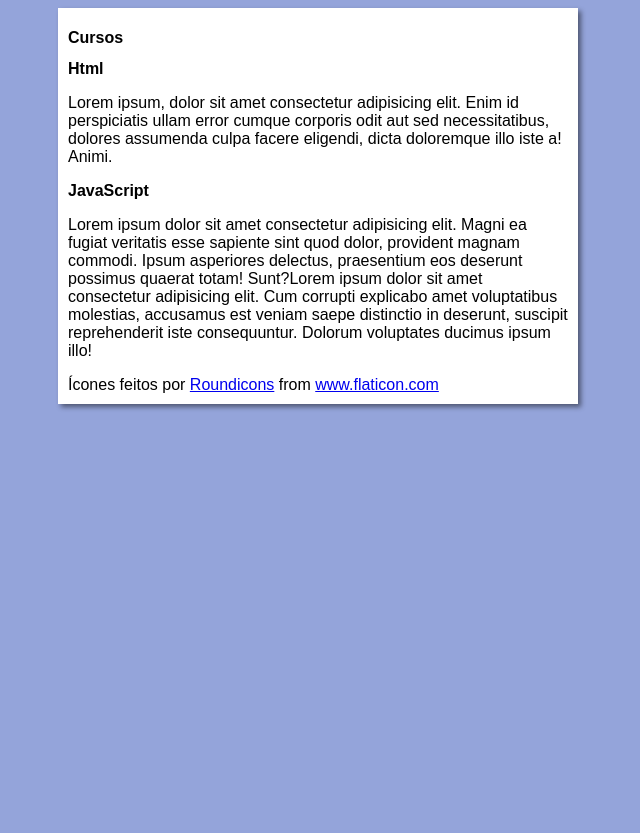
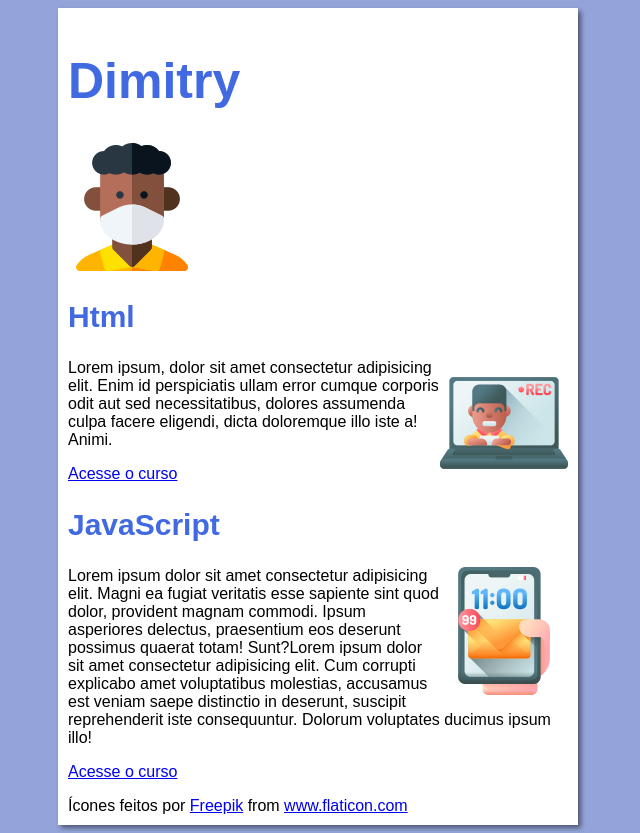
Before and after one commit to dimitrymm/projeto-site, a plain HTML site: page index.html in a window 1280 px wide. Shown: the whole page, without its empty margins (322-962 px from the left). Before the commit the page ends 800 px from the top, so only its background shows below. Drawn offline with Linux system fonts and the light colour scheme.

Commit message:
Update CSS

```diff
--- a/estilos/style.css
+++ b/estilos/style.css
@@ -9,6 +9,21 @@ body{
 
 }
 
+h1{
+    font-size: 50px;
+    font-weight: 600;
+    color: royalblue;
+
+
+}
+
+h2{
+    font-size: 30px;
+    font-weight: 600;
+    color: royalblue;
+
+}
+
 main{
 
     background-color: white;
@@ -17,3 +32,8 @@ main{
     padding: 10px;
     box-shadow: 3px 3px 5px rgba(0, 0, 0,0.473);
 }
+
+img.lado{
+
+    float: right;
+}
--- a/index.html
+++ b/index.html
@@ -10,20 +10,25 @@
 
     <main>
         <header>
-            <h1>Cursos</h1>
+            <h1>Dimitry</h1>
+            <img src="imagens/mascara-medica.png" alt="Logo Eu">
         </header>
         <article>
             <h2>Html</h2>
+            <img class="lado" src="imagens/gravacao-de-video.png" alt="Videos">
             <p>Lorem ipsum, dolor sit amet consectetur adipisicing elit. Enim id perspiciatis ullam error cumque corporis odit aut sed necessitatibus, dolores assumenda culpa facere eligendi, dicta doloremque illo iste a! Animi.</p>
+            <p><a href="conteudo.html">Acesse o curso</a> </p>
         </article>
 
         <article>
             <h2>JavaScript</h2>
+            <img class="lado" src="imagens/smartphone.png" alt="Smartphones">
             <p>Lorem ipsum dolor sit amet consectetur adipisicing elit. Magni ea fugiat veritatis esse sapiente sint quod dolor, provident magnam commodi. Ipsum asperiores delectus, praesentium eos deserunt possimus quaerat totam! Sunt?Lorem ipsum dolor sit amet consectetur adipisicing elit. Cum corrupti explicabo amet voluptatibus molestias, accusamus est veniam saepe distinctio in deserunt, suscipit reprehenderit iste consequuntur. Dolorum voluptates ducimus ipsum illo!</p>
+
+            <p><a href="dicas.html">Acesse o curso</a> </p>
         </article>
 
-        <div>Ícones feitos por <a href="https://www.flaticon.com/br/autores/roundicons" title="Roundicons">Roundicons</a> from <a href="https://www.flaticon.com/br/" title="Flaticon">www.flaticon.com</a></div>
-
+        <div>Ícones feitos por <a href="https://www.flaticon.com/br/autores/freepik" title="Freepik">Freepik</a> from <a href="https://www.flaticon.com/br/" title="Flaticon">www.flaticon.com</a></div>
     </main>
 
 
```
Also changed, not shown: conteudo.html (added, +28 -0 lines), dicas.html (added, +21 -0 lines), imagens/gravacao-de-video.png (added), imagens/mascara-medica.png (added), imagens/medical-mask-dark.png (added), imagens/seta-esquerda.png (deleted), imagens/setas-flechas.png (added), imagens/smartphone.png (added), imagens/trabalhando-em-casa.png (added).
